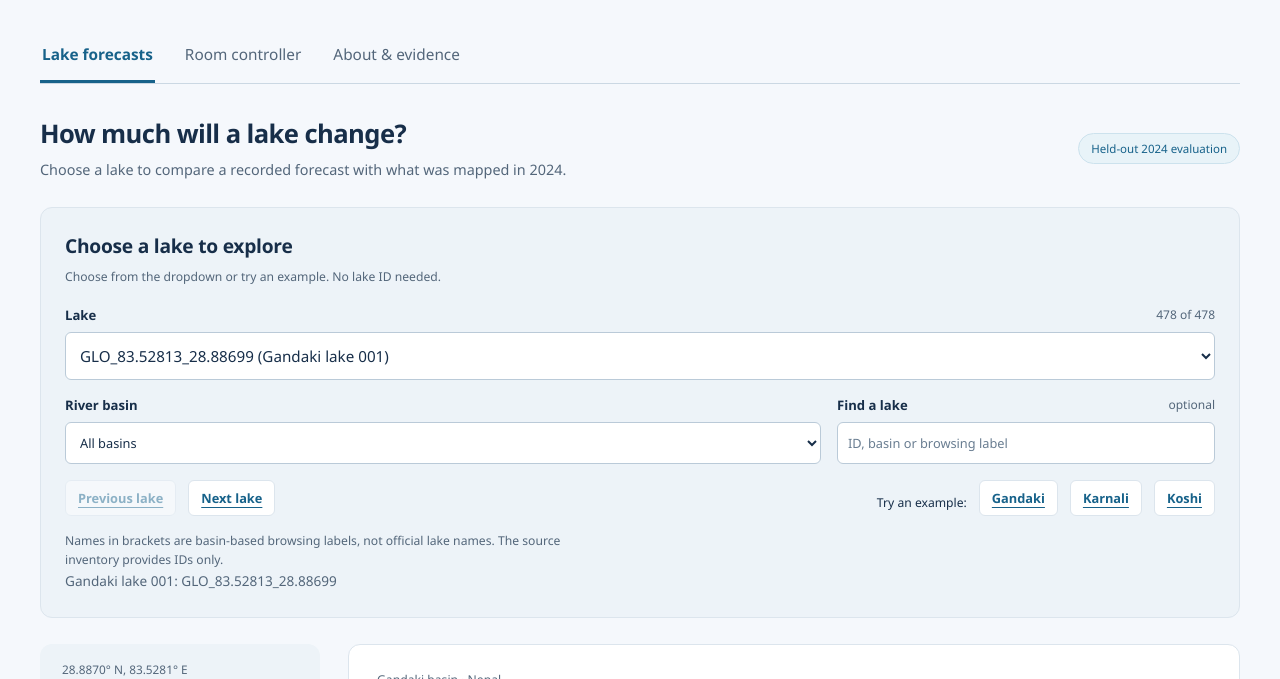
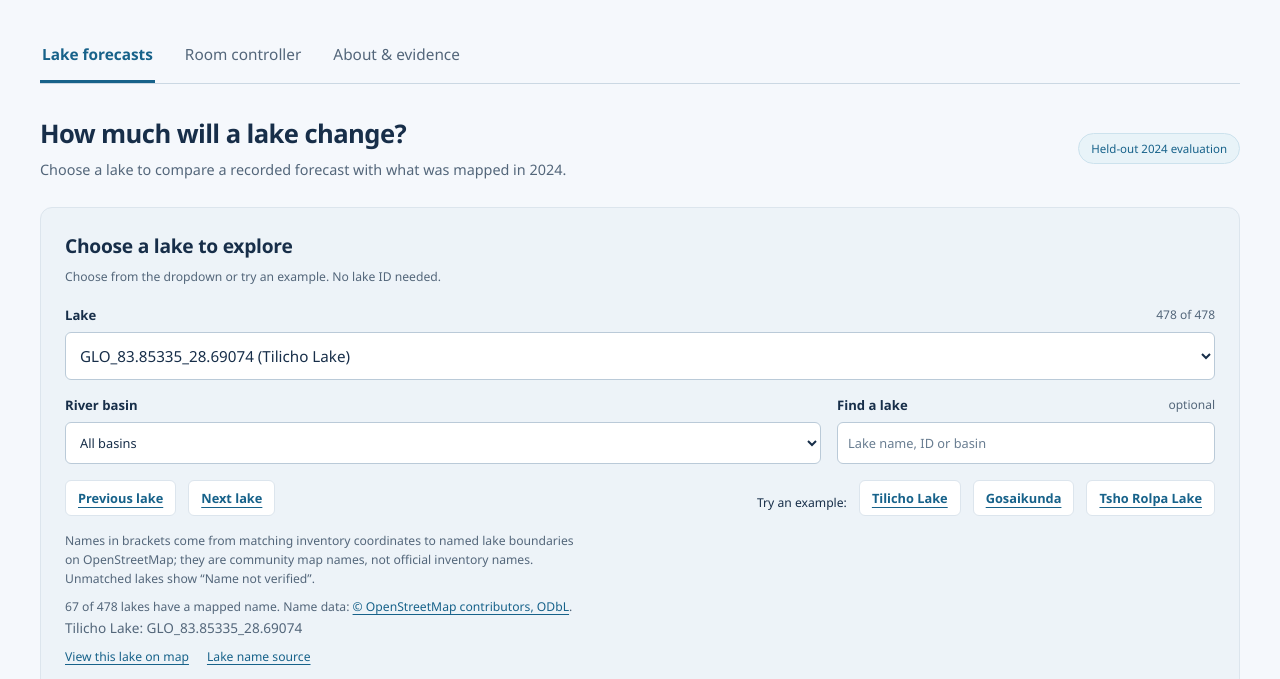
Before and after one commit to ShishirKandel/model-optimization-uncertainty-lab, a website with bundled scripts: page index.html in a window 1280 px wide. Shown: the part 273-952 px from the top of the page. Built offline with nearby package versions, Linux system fonts and the light colour scheme.

Commit message:
feat: match lake IDs to sourced map names

```diff
--- a/css/styles.css
+++ b/css/styles.css
@@ -1281,3 +1281,6 @@ footer {
   .lake-picker-grid { grid-template-columns: minmax(0, 1fr); }
   .lake-choice select { font-size: .8rem; }
 }
+
+#lake-identity-links { display: flex; gap: 18px; flex-wrap: wrap; }
+#lake-identity-links[hidden] { display: none; }
--- /dev/null
+++ b/data/lake-names.json
@@ -0,0 +1,281 @@
+{
+  "meta": {
+    "source": "OpenStreetMap contributors",
+    "license": "ODbL-1.0",
+    "licenseUrl": "https://opendatacommons.org/licenses/odbl/1-0/",
+    "retrieved": "2026-09-16",
+    "osmTimestamp": "2026-09-16T03:48:50Z",
+    "method": "Inventory coordinate contained in exactly one named closed OpenStreetMap water way. Generic labels and ambiguous overlaps excluded. Community map names, not official inventory names. Unmatched does not mean unnamed. Relations and proximity-only matches not used.",
+    "rawSnapshotSha256": "9e25ccceed0200d4c14806638c92ee616659863efe99b5128b99960669e197ed"
+  },
+  "lakes": {
+    "GLO_85.41439_28.08199": {
+      "name": "Gosaikunda",
+      "source": "https://www.openstreetmap.org/way/24719058"
+    },
+    "GLO_85.4078_28.08038": {
+      "name": "Bhairab Kund",
+      "source": "https://www.openstreetmap.org/way/24719062"
+    },
+    "GLO_85.38895_28.06088": {
+      "name": "Lamu kunda",
+      "source": "https://www.openstreetmap.org/way/24719067"
+    },
+    "GLO_83.85335_28.69074": {
+      "name": "Tilicho Lake",
+      "source": "https://www.openstreetmap.org/way/26772994"
+    },
+    "GLO_86.69911_27.94145": {
+      "name": "Taujun Tso",
+      "source": "https://www.openstreetmap.org/way/36479494"
+    },
+    "GLO_86.68997_27.95151": {
+      "name": "Doodh Pokhari",
+      "source": "https://www.openstreetmap.org/way/40200994"
+    },
+    "GLO_86.68041_27.97505": {
+      "name": "Thonak Tsho / 4th Lake",
+      "source": "https://www.openstreetmap.org/way/40201010"
+    },
+    "GLO_86.68171_28.00567": {
+      "name": "Ngozumpa Tsho",
+      "source": "https://www.openstreetmap.org/way/40201011"
+    },
+    "GLO_86.68268_28.02481": {
+      "name": "Gyazumpa Tsho",
+      "source": "https://www.openstreetmap.org/way/40201014"
+    },
+    "GLO_85.39784_28.0537": {
+      "name": "Rajakunda",
+      "source": "https://www.openstreetmap.org/way/76673279"
+    },
+    "GLO_85.42803_28.07177": {
+      "name": "Suryakunda",
+      "source": "https://www.openstreetmap.org/way/76673282"
+    },
+    "GLO_85.39539_28.04948": {
+      "name": "Naukunda",
+      "source": "https://www.openstreetmap.org/way/76673285"
+    },
+    "GLO_85.46885_28.12449": {
+      "name": "Ganesh Kund",
+      "source": "https://www.openstreetmap.org/way/76673290"
+    },
+    "GLO_85.42276_28.06588": {
+      "name": "Aama kunda",
+      "source": "https://www.openstreetmap.org/way/76673291"
+    },
+    "GLO_84.06126_28.6797": {
+      "name": "Kicho Tal (Ice Lake)",
+      "source": "https://www.openstreetmap.org/way/161909543"
+    },
+    "GLO_83.92032_28.71215": {
+      "name": "Moon Lake",
+      "source": "https://www.openstreetmap.org/way/214404974"
+    },
+    "GLO_84.485_28.48833": {
+      "name": "Dona Lake",
+      "source": "https://www.openstreetmap.org/way/243513476"
+    },
+    "GLO_84.62921_28.59632": {
+      "name": "Birendra Lake",
+      "source": "https://www.openstreetmap.org/way/246684699"
+    },
+    "GLO_86.84394_27.88666": {
+      "name": "Dowo Tso",
+      "source": "https://www.openstreetmap.org/way/251433699"
+    },
+    "GLO_87.0815_27.84295": {
+      "name": "Upper Barun Glacial Lake",
+      "source": "https://www.openstreetmap.org/way/262286117"
+    },
+    "GLO_86.83556_27.99727": {
+      "name": "Dride Lake",
+      "source": "https://www.openstreetmap.org/way/262723401"
+    },
+    "GLO_87.08864_27.79792": {
+      "name": "Lower Barun Glacial Lake",
+      "source": "https://www.openstreetmap.org/way/263355394"
+    },
+    "GLO_86.47904_27.85858": {
+      "name": "Tsho Rolpa Lake",
+      "source": "https://www.openstreetmap.org/way/284549316"
+    },
+    "GLO_86.91866_27.85672": {
+      "name": "Panch Pokhari",
+      "source": "https://www.openstreetmap.org/way/286041401"
+    },
+    "GLO_86.9285_27.84945": {
+      "name": "Panch Pokhari",
+      "source": "https://www.openstreetmap.org/way/286042204"
+    },
+    "GLO_86.938_27.85715": {
+      "name": "Panch Pokhari",
+      "source": "https://www.openstreetmap.org/way/286080098"
+    },
+    "GLO_86.58638_27.87429": {
+      "name": "Dig Tsho Lake",
+      "source": "https://www.openstreetmap.org/way/286524816"
+    },
+    "GLO_86.59918_27.71135": {
+      "name": "Dudhkunda",
+      "source": "https://www.openstreetmap.org/way/286829892"
+    },
+    "GLO_86.5269_27.69894": {
+      "name": "Helamcha lake",
+      "source": "https://www.openstreetmap.org/way/286976441"
+    },
+    "GLO_86.52419_27.75048": {
+      "name": "Likhu Dudhpokharai",
+      "source": "https://www.openstreetmap.org/way/286986394"
+    },
+    "GLO_84.11691_28.44661": {
+      "name": "Kapuche Glacier Lake",
+      "source": "https://www.openstreetmap.org/way/298442238"
+    },
+    "GLO_81.68913_30.25151": {
+      "name": "Selima Tso",
+      "source": "https://www.openstreetmap.org/way/306356082"
+    },
+    "GLO_86.42199_27.7313": {
+      "name": "Panch Pokhari",
+      "source": "https://www.openstreetmap.org/way/314812223"
+    },
+    "GLO_85.70172_28.28234": {
+      "name": "चन्द्रशेखर ताल",
+      "source": "https://www.openstreetmap.org/way/325396969"
+    },
+    "GLO_80.90401_29.97394": {
+      "name": "Rinlepani Tal",
+      "source": "https://www.openstreetmap.org/way/330810092"
+    },
+    "GLO_82.41412_29.75359": {
+      "name": "Talak Tal",
+      "source": "https://www.openstreetmap.org/way/330989385"
+    },
+    "GLO_82.42308_29.38404": {
+      "name": "Dhauli Daha",
+      "source": "https://www.openstreetmap.org/way/331033483"
+    },
+    "GLO_85.17015_28.29238": {
+      "name": "Kalopokhari",
+      "source": "https://www.openstreetmap.org/way/340622687"
+    },
+    "GLO_85.12035_28.2745": {
+      "name": "Kalo Daha (Kunda)",
+      "source": "https://www.openstreetmap.org/way/340936486"
+    },
+    "GLO_84.45774_28.6575": {
+      "name": "namlyo lake",
+      "source": "https://www.openstreetmap.org/way/352887124"
+    },
+    "GLO_84.47186_28.66254": {
+      "name": "Ponkar lake",
+      "source": "https://www.openstreetmap.org/way/352887125"
+    },
+    "GLO_83.18184_29.00194": {
+      "name": "Chhiuti Tal",
+      "source": "https://www.openstreetmap.org/way/353916504"
+    },
+    "GLO_83.17372_28.99243": {
+      "name": "Chorum Tal",
+      "source": "https://www.openstreetmap.org/way/353918852"
+    },
+    "GLO_83.02541_29.10816": {
+      "name": "Chhalugal Tal",
+      "source": "https://www.openstreetmap.org/way/357841787"
+    },
+    "GLO_83.01367_29.13213": {
+      "name": "Chhoitai Tal",
+      "source": "https://www.openstreetmap.org/way/357841790"
+    },
+    "GLO_83.52813_28.88699": {
+      "name": "Muli Tal",
+      "source": "https://www.openstreetmap.org/way/365810546"
+    },
+    "GLO_84.80227_28.50563": {
+      "name": "Kal Tal",
+      "source": "https://www.openstreetmap.org/way/416097049"
+    },
+    "GLO_87.8661_27.86892": {
+      "name": "Nangama Glacial Lake",
+      "source": "https://www.openstreetmap.org/way/469009917"
+    },
+    "GLO_87.83135_27.84844": {
+      "name": "Chheche Pokhari",
+      "source": "https://www.openstreetmap.org/way/469009921"
+    },
+    "GLO_87.79069_27.8527": {
+      "name": "Senup Pokhari",
+      "source": "https://www.openstreetmap.org/way/478351664"
+    },
+    "GLO_87.81613_27.9096": {
+      "name": "Chenjam Pokhari",
+      "source": "https://www.openstreetmap.org/way/478351679"
+    },
+    "GLO_87.74957_27.8161": {
+      "name": "Lahare Taal",
+      "source": "https://www.openstreetmap.org/way/478518137"
+    },
+    "GLO_87.57764_27.77693": {
+      "name": "Lapsi Pokhari",
+      "source": "https://www.openstreetmap.org/way/480014368"
+    },
+    "GLO_87.63177_27.79668": {
+      "name": "Chhawa Pokhari",
+      "source": "https://www.openstreetmap.org/way/480014376"
+    },
+    "GLO_87.20644_27.69114": {
+      "name": "Kalo Pokhari",
+      "source": "https://www.openstreetmap.org/way/537728113"
+    },
+    "GLO_87.30166_27.8381": {
+      "name": "Banduke Pokhari",
+      "source": "https://www.openstreetmap.org/way/619470856"
+    },
+    "GLO_87.29166_27.84208": {
+      "name": "Lakshmi Pokhari",
+      "source": "https://www.openstreetmap.org/way/619471963"
+    },
+    "GLO_83.33287_29.22164": {
+      "name": "Chharka Kirphuk Tal",
+      "source": "https://www.openstreetmap.org/way/669582836"
+    },
+    "GLO_81.64363_30.15476": {
+      "name": "Gosainkunda",
+      "source": "https://www.openstreetmap.org/way/718866400"
+    },
+    "GLO_86.84968_27.60886": {
+      "name": "Pach Pokhari",
+      "source": "https://www.openstreetmap.org/way/884502385"
+    },
+    "GLO_86.46538_27.89056": {
+      "name": "Dudh Pokhari",
+      "source": "https://www.openstreetmap.org/way/997612693"
+    },
+    "GLO_87.78209_27.74467": {
+      "name": "Samdo Pokhari",
+      "source": "https://www.openstreetmap.org/way/1113341978"
+    },
+    "GLO_83.32984_28.78728": {
+      "name": "Kate Tal",
+      "source": "https://www.openstreetmap.org/way/1210685404"
+    },
+    "GLO_84.21765_28.40836": {
+      "name": "Tiuche Lake",
+      "source": "https://www.openstreetmap.org/way/1216888443"
+    },
+    "GLO_87.77748_27.75764": {
+      "name": "Sinjenma Pokhari",
+      "source": "https://www.openstreetmap.org/way/1309217754"
+    },
+    "GLO_84.25507_28.49673": {
+      "name": "Kajin Sara",
+      "source": "https://www.openstreetmap.org/way/1427061536"
+    },
+    "GLO_82.56355_29.18379": {
+      "name": "garud nuhani /dudkunda",
+      "source": "https://www.openstreetmap.org/way/1552242977"
+    }
+  }
+}
--- a/index.html
+++ b/index.html
@@ -118,7 +118,7 @@
               </div>
               <div class="field">
                 <label for="lake-search">Find a lake <span class="field-note">optional</span></label>
-                <input id="lake-search" type="search" placeholder="ID, basin or browsing label" autocomplete="off">
+                <input id="lake-search" type="search" placeholder="Lake name, ID or basin" autocomplete="off">
               </div>
             </div>
             <div class="lake-browse-actions">
@@ -128,9 +128,11 @@
               </div>
               <div id="lake-examples" class="lake-examples" aria-label="Example lakes"><span class="hint">Try an example:</span></div>
             </div>
-            <p id="lake-label-note" class="hint">Names in brackets are basin-based browsing labels, not official lake names. The source inventory provides IDs only.</p>
+            <p id="lake-label-note" class="hint">Names in brackets come from matching inventory coordinates to named lake boundaries on OpenStreetMap; they are community map names, not official inventory names. Unmatched lakes show &ldquo;Name not verified&rdquo;.</p>
+            <p class="hint"><span id="lake-name-coverage"></span> Name data: <a href="https://www.openstreetmap.org/copyright" target="_blank" rel="noopener">&copy; OpenStreetMap contributors, ODbL</a>.</p>
             <p id="no-lakes" role="status" hidden>No matching lakes. Clear the search or choose an example.</p>
             <p id="selected-lake-summary" class="selected-lake-summary" aria-live="polite"></p>
+            <p id="lake-identity-links" class="hint" hidden><a id="lake-map-link" target="_blank" rel="noopener">View this lake on map</a> <a id="lake-name-source" target="_blank" rel="noopener">Lake name source</a></p>
           </section>
           <div class="experiment-layout">
             <aside class="control-rail" aria-label="Forecast controls">
--- a/js/app.js
+++ b/js/app.js
@@ -19,6 +19,7 @@ const el = (tag, content, className) => {
 let lakeData, currentLake, controllerConfig;
 let nepalOutline = null;
 const lakeLabels = new Map();
+let lakeNames = {};
 
 function activateTab(name, focus = false) {
   if (!["lakes", "controller", "evidence"].includes(name)) name = "lakes";
@@ -85,16 +86,22 @@ function filterLakes() {
   const visible = lakeData.lakes.filter(
     (lake) =>
       (basin === "all" || lake.basin === basin) &&
-      `${lake.id} ${lakeLabels.get(lake.id)}`.toLowerCase().includes(query),
+      `${lake.id} ${lake.basin} ${lakeLabels.get(lake.id)}`.toLowerCase().includes(query),
   );
   const previous = $("lake-select").value;
   const select = $("lake-select");
   select.replaceChildren();
-  for (const basin of [...new Set(visible.map(lake => lake.basin))].sort()) {
+  const groups = [
+    ["Named lakes (OpenStreetMap)", visible.filter(lake => lakeNames[lake.id])
+      .sort((a, b) => lakeLabels.get(a.id).localeCompare(lakeLabels.get(b.id)))],
+    ...[...new Set(visible.map(lake => lake.basin))].sort().map(basin =>
+      [`${basin} basin - name not verified`, visible.filter(lake => lake.basin === basin && !lakeNames[lake.id])])
+  ];
+  for (const [label, lakes] of groups) {
+    if (!lakes.length) continue;
     const group = document.createElement("optgroup");
-    group.label = `${basin} basin`;
-    visible.filter(lake => lake.basin === basin).forEach(lake =>
-      group.append(new Option(`${lake.id} (${lakeLabels.get(lake.id)})`, lake.id)));
+    group.label = label;
+    lakes.forEach(lake => group.append(new Option(`${lake.id} (${lakeLabels.get(lake.id)})`, lake.id)));
     select.append(group);
   }
   if (visible.some(lake => lake.id === previous)) select.value = previous;
@@ -109,6 +116,7 @@ function filterLakes() {
     currentLake = null;
     text("lake-coordinates", "");
     text("selected-lake-summary", "");
+    $("lake-identity-links").hidden = true;
     renderLakeVisuals();
     $("probabilities").replaceChildren(
       el("p", "Select a matching lake to see its probabilities.", "hint"),
@@ -132,6 +140,11 @@ function renderLake() {
   renderLakeVisuals();
   text("lake-heading", `${lakeLabels.get(currentLake.id)} (${currentLake.id})`);
   text("selected-lake-summary", `${lakeLabels.get(currentLake.id)}: ${currentLake.id}`);
+  $("lake-identity-links").hidden = false;
+  const nameEntry = lakeNames[currentLake.id];
+  $("lake-name-source").hidden = !nameEntry;
+  $("lake-name-source").href = nameEntry?.source || "#";
+  $("lake-map-link").href = `https://www.openstreetmap.org/?mlat=${currentLake.lat}&mlon=${currentLake.lon}#map=15/${currentLake.lat}/${currentLake.lon}`;
   updateLakeNavigation();
   text("lake-basin", `${currentLake.basin} basin · Nepal`);
   text(
@@ -230,25 +243,30 @@ async function loadLakes() {
       ...new Set(lakeData.lakes.map((lake) => lake.basin)),
     ].sort();
     basins.forEach((basin) => $("basin-select").add(new Option(basin, basin)));
-    basins.forEach(basin => {
-      const lakes = lakeData.lakes.filter(lake => lake.basin === basin)
-        .sort((a, b) => a.id.localeCompare(b.id));
-      lakes.forEach((lake, index) => lakeLabels.set(lake.id,
-        `${basin} lake ${String(index + 1).padStart(3, "0")}`));
-      const example = lakes.reduce((largest, lake) =>
-        lake.forecast.baseArea > largest.forecast.baseArea ? lake : largest);
-      const button = el("button", basin, "text-button");
+    try {
+      const namesResponse = await fetch("data/lake-names.json");
+      if (!namesResponse.ok) throw new Error("Names unavailable");
+      lakeNames = (await namesResponse.json()).lakes;
+      text("lake-name-coverage", `${Object.keys(lakeNames).length} of ${lakeData.lakes.length} lakes have a mapped name.`);
+    } catch {
+      lakeNames = {};
+      text("lake-name-coverage", "Lake names could not be loaded. IDs and forecasts are still available.");
+    }
+    lakeData.lakes.forEach(lake => lakeLabels.set(lake.id,
+      lakeNames[lake.id]?.name || `Name not verified - ${lake.basin} basin`));
+    for (const id of ["GLO_83.85335_28.69074", "GLO_85.41439_28.08199", "GLO_86.47904_27.85858"]) {
+      if (!lakeNames[id]) continue;
+      const button = el("button", lakeNames[id].name, "text-button");
       button.type = "button";
-      button.title = `Largest evaluated lake in ${basin} by 2023 area`;
       button.addEventListener("click", () => {
         $("basin-select").value = "all";
         $("lake-search").value = "";
         filterLakes();
-        $("lake-select").value = example.id;
+        $("lake-select").value = id;
         renderLake();
       });
       $("lake-examples").append(button);
-    });
+    }
     addOptions(
       $("model-select"),
       lakeData.lakes[0].forecast.models,
@@ -265,6 +283,10 @@ async function loadLakes() {
       "svgp-gpc-history_physical-matern32-256",
     );
     filterLakes();
+    if (lakeNames["GLO_83.85335_28.69074"]) {
+      $("lake-select").value = "GLO_83.85335_28.69074";
+      renderLake();
+    }
     renderReliability();
     renderMetrics();
     $("lake-loading").hidden = true;
@@ -442,7 +464,7 @@ function renderLakeVisuals() {
   text(
     "map-selected-name",
     currentLake
-      ? `${currentLake.id} | ${currentLake.basin} basin`
+      ? `${lakeLabels.get(currentLake.id)} | ${currentLake.id} | ${currentLake.basin} basin`
       : "No lake selected",
   );
   const id = $("model-select").value;
--- a/package.json
+++ b/package.json
@@ -6,7 +6,7 @@
   "description": "Interactive coursework companion: Nepal lake forecasts and explainable fuzzy control",
   "scripts": {
     "start": "node tools/serve.mjs",
-    "test": "node --test tests/controller.test.mjs tests/diagnostics.test.mjs",
+    "test": "node --test tests/controller.test.mjs tests/diagnostics.test.mjs tests/lake-names.test.mjs",
     "test:browser": "playwright test"
   },
   "devDependencies": {
```
Also changed, not shown: tests/browser/lake-picker.spec.js (+25 -6 lines), tests/lake-names.test.mjs (added, +31 -0 lines), README.md, data/lake-name-boundaries.geojson (added).
